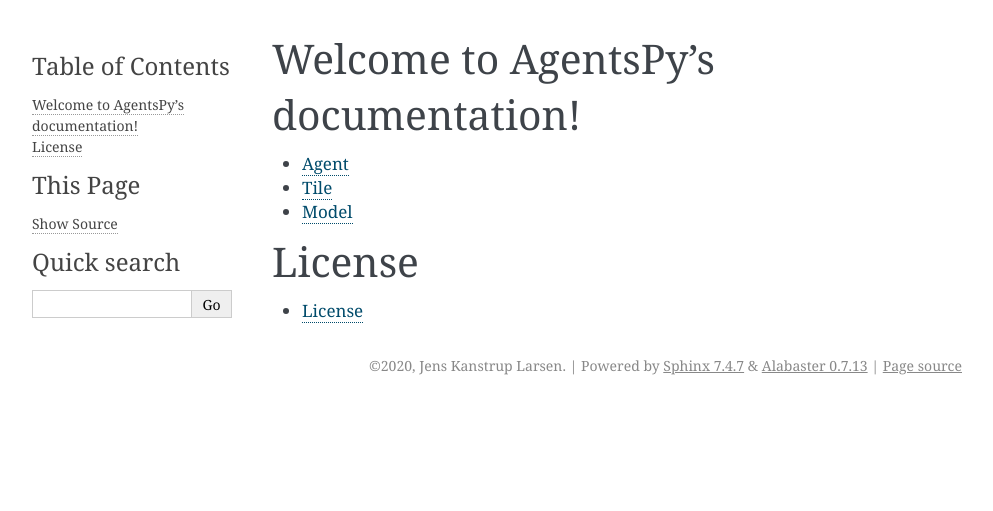
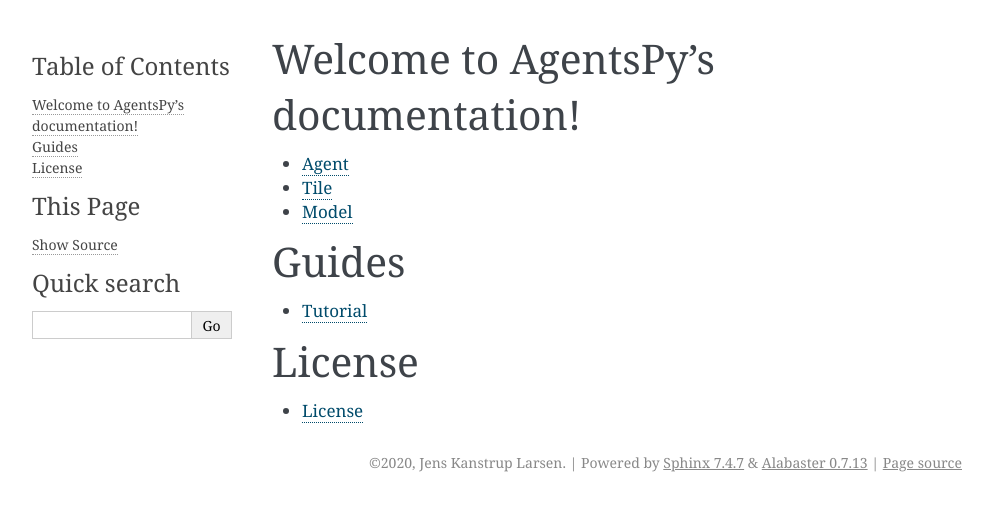
Before and after one commit to DatalogiForAlle/AgentsPy, a Sphinx documentation site: the page built from docs/source/index.rst, in a window 1280 px wide. Shown: the top 511 px of the page, without its empty margins (148-1141 px from the left). Built offline with Sphinx 7.4.7, drawn with Linux system fonts in a browser that asks for light colours.

Commit message:
Added the tutorial to the front page

```diff
--- a/docs/source/index.rst
+++ b/docs/source/index.rst
@@ -13,6 +13,14 @@
    tile
    model
 
+Guides
+==================
+
+.. toctree::
+   :maxdepth: 1
+
+   tutorial
+
 
 License
 ==================
```
